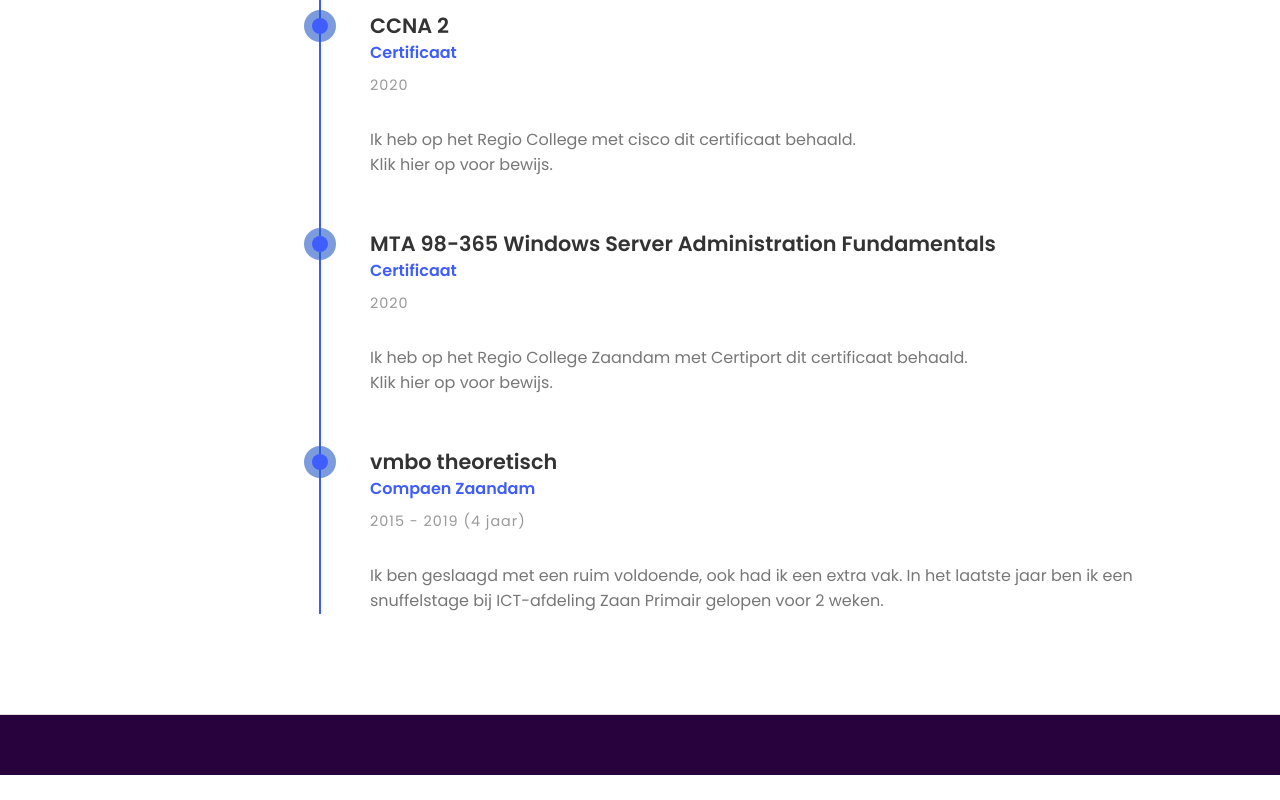
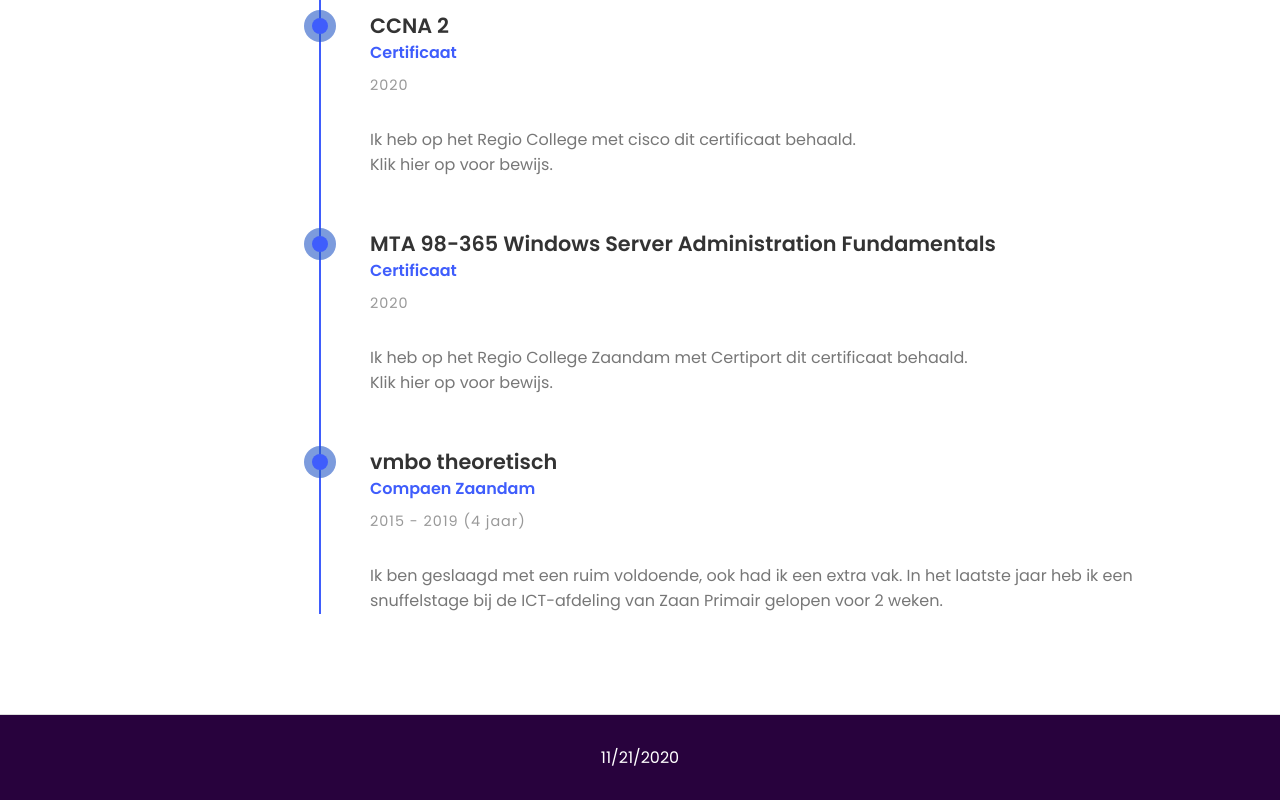
Before and after one commit to LeonhardSas/CVLeon, a plain HTML site: page index.html in a window 1280 px wide. Shown: the part 1742-2542 px from the top of the page. Before the commit the page ends 2517 px from the top, so only its background shows below. Drawn offline with Linux system fonts and the light colour scheme; files whose address does not match are found by name.

Commit message:
verandering

```diff
--- a/EigenStyles/css/styles.css
+++ b/EigenStyles/css/styles.css
@@ -163,4 +163,4 @@ b.max-bold{ font-weight: 700; }
 6. FOOTER
 --------------------------------- */
 
-.jaar{ text-align: center; padding: 30px 0; background: #28023D; }
+.Tijd{ text-align: center; color:White; padding: 30px 0; background: #28023D; }
--- a/index.html
+++ b/index.html
@@ -244,7 +244,7 @@
 							<h5 class="font-blue"><b>Compaen Zaandam</b></h5>
 							<h6 class="font-lite-black margin-t-10">2015 - 2019 (4 jaar)</h6>
 							<p class="margin-tb-30"> Ik ben geslaagd met een ruim voldoende, ook had ik een extra vak.
-								In het laatste jaar ben ik  een snuffelstage bij ICT-afdeling Zaan Primair gelopen voor 2 weken.</p>
+								In het laatste jaar heb ik een snuffelstage bij de ICT-afdeling van Zaan Primair gelopen voor 2 weken.</p>
 						</div><!-- education -->
 					</div><!-- education-wrapper -->
 				</div><!-- col-sm-9 -->
@@ -254,8 +254,8 @@
 	</section><!-- education-section -->
 
 	<footer>
-		<p class="jaar 0">
-<script>document.wri te(new Date().getFullYear());</script>
+		<p class="Tijd 0">
+<script> document.write(new Date().toLocaleDateString()); </script>
 		</p>
 	</footer>
 
```
Also changed, not shown: common-js/scripts.js (line endings or trailing spaces).
